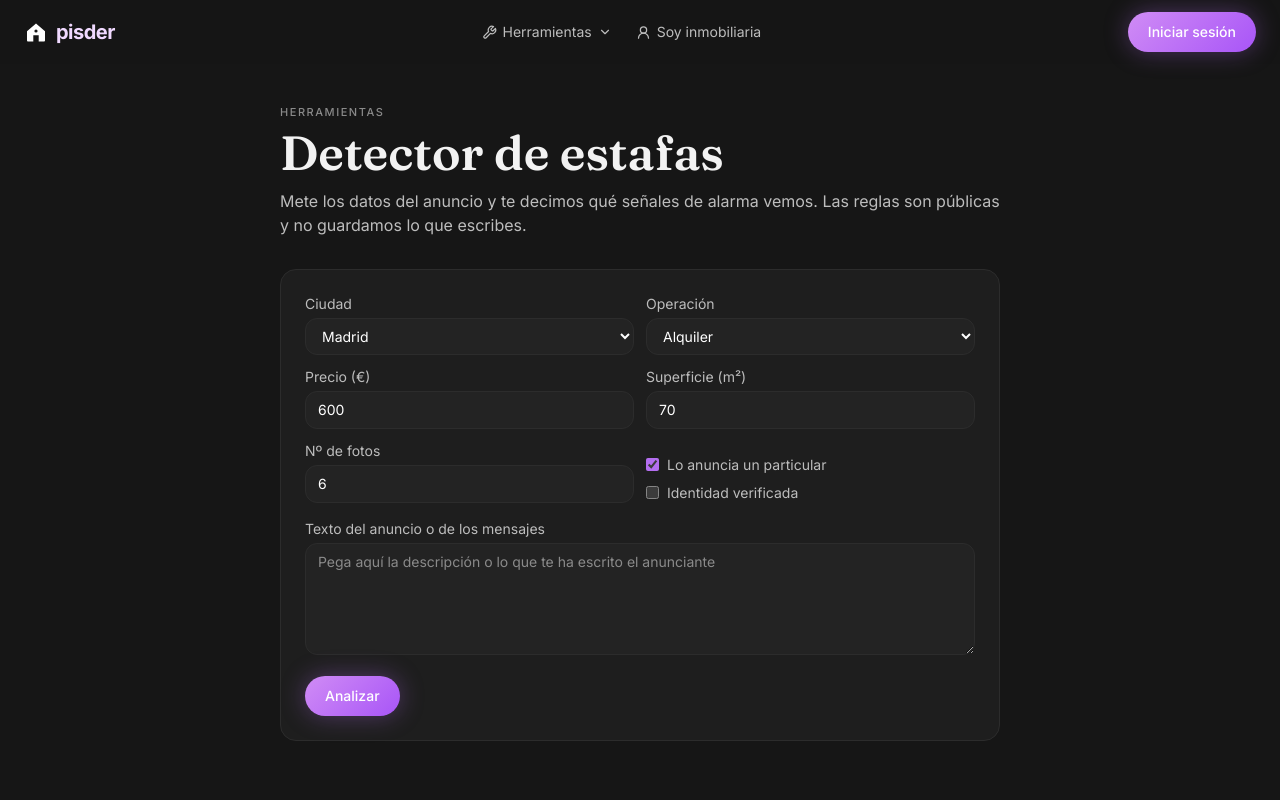
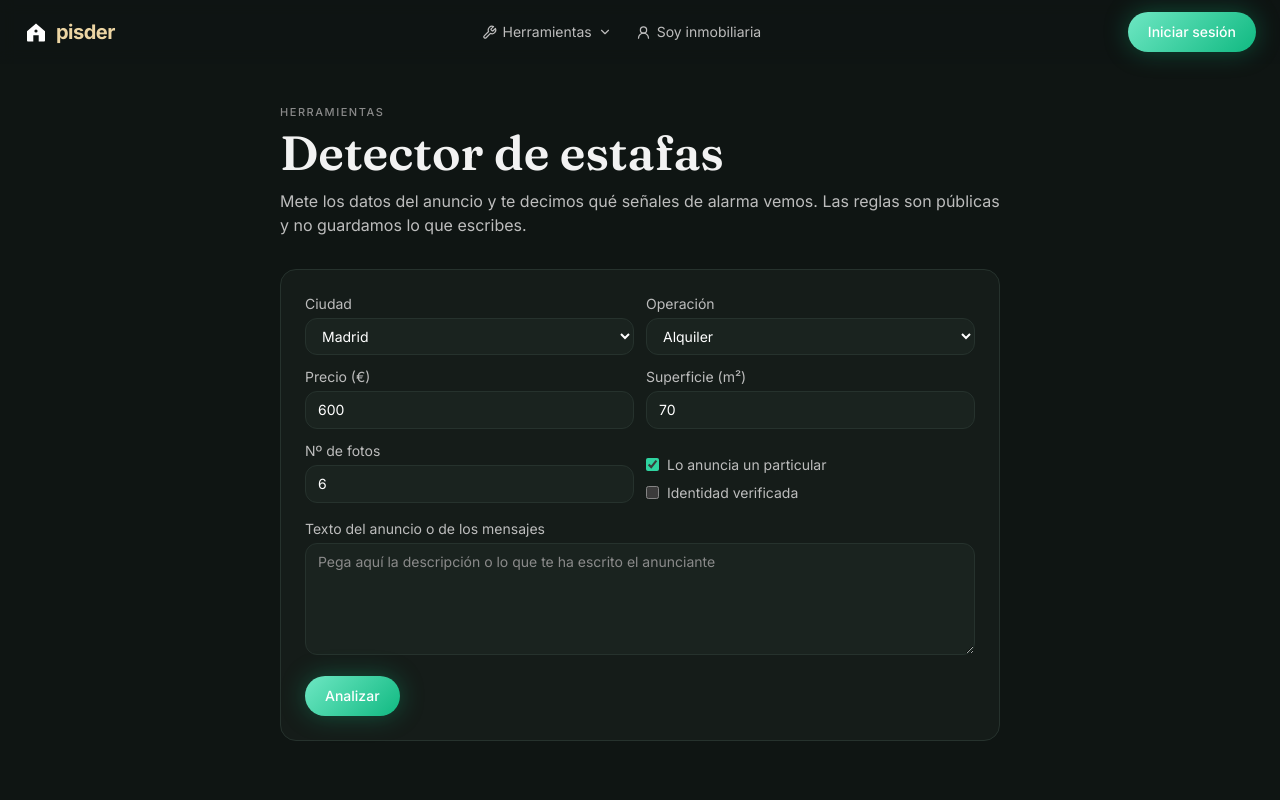
Before and after one commit to juancristobalgd1/pisder, a Next.js app: page /herramientas/detector-estafas in a window 1280 px wide. Shown: the top 800 px of the page. Built offline with nearby package versions, Linux system fonts and the light colour scheme.

Commit message:
Nueva paleta esmeralda y champán, propia de Pisder

```diff
--- a/app/globals.css
+++ b/app/globals.css
@@ -4,22 +4,22 @@
 @tailwind utilities;
 
 :root { color-scheme: dark; }
-html, body { background: #161616; color: #f2f2f2; }
+html, body { background: #0f1513; color: #f2f2f2; }
 body { font-family: Inter, system-ui, sans-serif; -webkit-font-smoothing: antialiased; }
 .no-scrollbar::-webkit-scrollbar { display: none; }
 .no-scrollbar { scrollbar-width: none; }
 .eyebrow { @apply text-[11px] font-medium uppercase tracking-[0.14em] text-muted; }
 .h-section { @apply font-serif text-3xl md:text-4xl text-white; }
-.btn-brand { @apply rounded-full bg-brand-grad px-5 py-2.5 text-sm font-medium text-white shadow-[0_0_24px_rgba(180,110,240,.35)] transition hover:brightness-110; }
+.btn-brand { @apply rounded-full bg-brand-grad px-5 py-2.5 text-sm font-medium text-white shadow-[0_0_24px_rgba(16,185,129,.35)] transition hover:brightness-110; }
 .btn-ghost { @apply rounded-full border border-line bg-surface px-4 py-2 text-sm text-soft transition hover:border-neutral-500 hover:text-white; }
 .chip { @apply inline-flex items-center gap-1.5 rounded-full border border-line bg-surface px-3 py-1.5 text-xs text-soft hover:border-neutral-500 hover:text-white transition; }
 .panel { @apply rounded-2xl border border-line bg-surface; }
 .input { @apply w-full rounded-xl border border-line bg-card px-3 py-2 text-sm text-white placeholder:text-muted outline-none focus:border-brand; }
-.leaflet-container { background: #1b1b1b; font-family: Inter, sans-serif; }
+.leaflet-container { background: #121a17; font-family: Inter, sans-serif; }
 .price-pin { background: #fff; color: #111; font-weight: 600; font-size: 12px; padding: 3px 8px; border-radius: 999px; box-shadow: 0 2px 8px rgba(0,0,0,.4); white-space: nowrap; }
-.price-pin.active { background: #b46ef0; color: #fff; }
+.price-pin.active { background: #2fd3a0; color: #fff; }
 .h-section { @apply font-semibold tracking-tight; }
-.pill-active { background: #c77dff; color: #24073f; }
-.btn-deep { @apply rounded-full bg-[#5b1a9e] px-5 py-3 text-[15px] font-medium text-white transition hover:bg-[#6a22b5]; }
+.pill-active { background: #34d399; color: #052e22; }
+.btn-deep { @apply rounded-full bg-[#0f5c46] px-5 py-3 text-[15px] font-medium text-white transition hover:bg-[#137257]; }
 .glass-btn { @apply grid place-items-center rounded-full border border-white/25 bg-black/30 backdrop-blur-sm text-white; }
 @media (max-width: 767px) { body { padding-bottom: 96px; overflow-x: hidden; } }
--- a/app/layout.tsx
+++ b/app/layout.tsx
@@ -9,7 +9,7 @@ export const metadata: Metadata = {
   title: `${BRAND.name}: encuentra tu casa ideal en España`,
   description: "Buscador de pisos con IA: todos los portales en una sola búsqueda. Escribe lo que buscas como se lo dirías a una persona.",
 };
-export const viewport: Viewport = { themeColor: "#161616", width: "device-width", initialScale: 1 };
+export const viewport: Viewport = { themeColor: "#0f1513", width: "device-width", initialScale: 1 };
 
 export default function RootLayout({ children }: { children: React.ReactNode }) {
   return (
--- a/components/BottomNav.tsx
+++ b/components/BottomNav.tsx
@@ -12,7 +12,7 @@ export default function BottomNav() {
   const p = usePathname() || "/";
   return (
     <nav className="fixed inset-x-0 bottom-4 z-40 flex justify-center md:hidden" aria-label="Navegación principal">
-      <div className="flex items-center gap-1 rounded-full border border-white/10 bg-[#232323]/95 p-1.5 shadow-[0_10px_40px_rgba(0,0,0,.6)] backdrop-blur">
+      <div className="flex items-center gap-1 rounded-full border border-white/10 bg-[#1a231f]/95 p-1.5 shadow-[0_10px_40px_rgba(0,0,0,.6)] backdrop-blur">
         {ITEMS.map(({ href, t, I, match }) => {
           const on = match(p);
           return (
--- a/components/Header.tsx
+++ b/components/Header.tsx
@@ -14,7 +14,7 @@ const TOOLS = [
 ];
 
 export function Avatar({ nombre, size = 44 }: { nombre: string; size?: number }) {
-  return <span style={{ width: size, height: size }} className="grid shrink-0 place-items-center rounded-full bg-gradient-to-br from-[#7b2ff7] to-[#c77dff] p-[2px]"><span className="grid h-full w-full place-items-center rounded-full bg-[#2a1840] text-sm font-semibold">{nombre.slice(0, 1).toUpperCase()}</span></span>;
+  return <span style={{ width: size, height: size }} className="grid shrink-0 place-items-center rounded-full bg-gradient-to-br from-[#10b981] to-[#34d399] p-[2px]"><span className="grid h-full w-full place-items-center rounded-full bg-[#123328] text-sm font-semibold">{nombre.slice(0, 1).toUpperCase()}</span></span>;
 }
 
 export default function Header() {
--- a/components/Logo.tsx
+++ b/components/Logo.tsx
@@ -6,9 +6,9 @@ export default function Logo({ big = false }: { big?: boolean }) {
     <Link href="/" className="flex items-center gap-2 text-white" aria-label={`${BRAND.name}, inicio`}>
       <svg width={s} height={s} viewBox="0 0 24 24" fill="none" aria-hidden>
         <path d="M3 11.2 12 3.5l9 7.7V20.5a.9.9 0 0 1-.9.9h-5.4v-6.2H9.3v6.2H3.9a.9.9 0 0 1-.9-.9v-9.3Z" fill="#fff" />
-        <circle cx="12" cy="11" r="1.6" fill="#161616" />
+        <circle cx="12" cy="11" r="1.6" fill="#0f1513" />
       </svg>
-      <span className={`${big ? "text-[26px]" : "text-xl"} font-bold tracking-tight text-[#f0d9ff]`}>{BRAND.name}</span>
+      <span className={`${big ? "text-[26px]" : "text-xl"} font-bold tracking-tight text-[#ecd5a3]`}>{BRAND.name}</span>
     </Link>
   );
 }
--- a/components/PerfilView.tsx
+++ b/components/PerfilView.tsx
@@ -60,7 +60,7 @@ export default function PerfilView() {
               <ul className="mt-4 divide-y divide-white/5">
                 {cols.map((c) => (
                   <li key={c.id} className="flex items-center justify-between py-3.5">
-                    <span className="flex items-center gap-3"><span className="grid h-11 w-11 place-items-center rounded-xl bg-[#2a1840] text-[#c77dff]"><FolderOpen size={20} /></span><span><span className="block font-medium">{c.nombre}</span><span className="text-sm text-muted">{c.ids.length} propiedades</span></span></span>
+                    <span className="flex items-center gap-3"><span className="grid h-11 w-11 place-items-center rounded-xl bg-[#123328] text-[#34d399]"><FolderOpen size={20} /></span><span><span className="block font-medium">{c.nombre}</span><span className="text-sm text-muted">{c.ids.length} propiedades</span></span></span>
                     <button onClick={() => borrar(c.id)} aria-label={`Borrar ${c.nombre}`} className="p-2 text-muted"><Trash2 size={18} /></button>
                   </li>))}
               </ul>
@@ -70,13 +70,13 @@ export default function PerfilView() {
       </div>
 
       <div className="mt-4 rounded-[22px] border border-white/10 bg-[#1a1a1c] p-5">
-        <div className="flex items-center justify-between"><span className="flex items-center gap-2 text-[20px] font-semibold"><Heart size={20} className="text-[#c77dff]" />Favoritos</span><Link href="/favoritos/" className="text-sm text-soft">Ver todos ({favs.length})</Link></div>
+        <div className="flex items-center justify-between"><span className="flex items-center gap-2 text-[20px] font-semibold"><Heart size={20} className="text-[#34d399]" />Favoritos</span><Link href="/favoritos/" className="text-sm text-soft">Ver todos ({favs.length})</Link></div>
         {favListings.length ? <div className="mt-4 grid gap-6 sm:grid-cols-2">{favListings.map((l) => <PropertyCard key={l!.id} l={l!} compact />)}</div>
           : <p className="mt-3 text-[15px] text-soft">Toca el corazón de cualquier anuncio para guardarlo aquí.</p>}
       </div>
 
       <div className="mt-4 rounded-[22px] border border-white/10 bg-[#1a1a1c] p-5">
-        <span className="flex items-center gap-2 text-[20px] font-semibold"><Bell size={20} className="text-[#c77dff]" />Alertas</span>
+        <span className="flex items-center gap-2 text-[20px] font-semibold"><Bell size={20} className="text-[#34d399]" />Alertas</span>
         {alertas.length ? <ul className="mt-3 space-y-2">{alertas.map((a, k) => (
           <li key={k + a.expira} className="flex items-center justify-between rounded-xl bg-white/[.04] px-4 py-3"><Link href={`/buscar/${a.params}`} className="min-w-0"><span className="block truncate">{a.query}</span><span className="text-xs text-muted">Caduca el {new Date(a.expira).toLocaleDateString("es-ES")}</span></Link><button onClick={() => setAlertas(alertas.filter((_, j) => j !== k))} aria-label="Borrar alerta" className="p-2 text-muted"><X size={16} /></button></li>))}</ul>
           : <p className="mt-3 text-[15px] text-soft">Desde una búsqueda, toca «Crear alerta» y te avisamos de los pisos nuevos.</p>}
--- a/components/PropertyCard.tsx
+++ b/components/PropertyCard.tsx
@@ -28,7 +28,7 @@ export default function PropertyCard({ l, compact = false, onHover, onMap }: { l
         {visitada && <span className="absolute left-3 top-3 flex items-center gap-1.5 rounded-full border border-[#3b6cff] bg-[#0f1a3d]/85 px-3 py-1 text-[13px] font-medium text-[#8fb0ff]"><Eye size={15} />Visitada</span>}
         {!visitada && l.destacada && <span className="absolute left-3 top-3 rounded-full bg-brand-grad px-2.5 py-1 text-[11px] font-semibold uppercase">Destacado</span>}
         <button aria-label={fav ? "Quitar de favoritos" : "Guardar en favoritos"} onClick={(e) => { e.preventDefault(); e.stopPropagation(); toggle(l.id); }}
-          className="glass-btn absolute right-3 top-3 h-11 w-11 md:h-9 md:w-9"><Heart size={20} className={fav ? "fill-[#c77dff] text-[#c77dff]" : ""} /></button>
+          className="glass-btn absolute right-3 top-3 h-11 w-11 md:h-9 md:w-9"><Heart size={20} className={fav ? "fill-[#34d399] text-[#34d399]" : ""} /></button>
         {n > 1 && (<>
           <button onClick={(e) => go(e, -1)} aria-label="Foto anterior" className="glass-btn absolute left-2.5 top-1/2 h-10 w-10 -translate-y-1/2 md:hidden md:group-hover:grid"><ChevronLeft size={20} /></button>
           <button onClick={(e) => go(e, 1)} aria-label="Foto siguiente" className="glass-btn absolute right-2.5 top-1/2 h-10 w-10 -translate-y-1/2 md:hidden md:group-hover:grid"><ChevronRight size={20} /></button>
--- a/components/search/FiltersDrawer.tsx
+++ b/components/search/FiltersDrawer.tsx
@@ -42,7 +42,7 @@ export default function FiltersDrawer({ base, op, onClose, onApply }: { base: Pa
           <section><p className="mb-2 text-soft">Baños</p><Pills k="banosMin" opts={[1, 2, 3]} /></section>
           <section><p className="mb-2 text-soft">Características</p>
             <div className="flex flex-wrap gap-2">{EXTRAS_ALL.map((e) => <button key={e} onClick={() => set({ extras: toggle(f.extras, e) })} className={`chip ${f.extras?.includes(e) ? "border-brand bg-brand/15 text-white" : ""}`}>{extraLabel(e)}</button>)}</div></section>
-          <label className="flex items-center gap-3"><input type="checkbox" checked={!!f.soloParticulares} onChange={(e) => set({ soloParticulares: e.target.checked })} className="h-4 w-4 accent-[#b46ef0]" /> Solo particulares (sin agencia)</label>
+          <label className="flex items-center gap-3"><input type="checkbox" checked={!!f.soloParticulares} onChange={(e) => set({ soloParticulares: e.target.checked })} className="h-4 w-4 accent-[#2fd3a0]" /> Solo particulares (sin agencia)</label>
         </div>
         <div className="flex gap-3 border-t border-line px-5 py-4">
           <button onClick={() => setF({ q: base.q })} className="btn-ghost flex-1">Limpiar</button>
--- a/components/tools/ScamCheck.tsx
+++ b/components/tools/ScamCheck.tsx
@@ -15,8 +15,8 @@ export default function ScamCheck() {
         <label className="text-soft">Superficie (m²)<input className="input mt-1" type="number" value={f.m2} onChange={(e) => set({ m2: +e.target.value })} /></label>
         <label className="text-soft">Nº de fotos<input className="input mt-1" type="number" value={f.fotos} onChange={(e) => set({ fotos: +e.target.value })} /></label>
         <div className="flex flex-col justify-end gap-2 text-soft">
-          <label className="flex items-center gap-2"><input type="checkbox" checked={f.particular} onChange={(e) => set({ particular: e.target.checked })} className="accent-[#b46ef0]" />Lo anuncia un particular</label>
-          <label className="flex items-center gap-2"><input type="checkbox" checked={f.verificado} onChange={(e) => set({ verificado: e.target.checked })} className="accent-[#b46ef0]" />Identidad verificada</label></div>
+          <label className="flex items-center gap-2"><input type="checkbox" checked={f.particular} onChange={(e) => set({ particular: e.target.checked })} className="accent-[#2fd3a0]" />Lo anuncia un particular</label>
+          <label className="flex items-center gap-2"><input type="checkbox" checked={f.verificado} onChange={(e) => set({ verificado: e.target.checked })} className="accent-[#2fd3a0]" />Identidad verificada</label></div>
       </div>
       <label className="block text-soft">Texto del anuncio o de los mensajes<textarea className="input mt-1 h-28" value={f.descripcion} onChange={(e) => set({ descripcion: e.target.value })} placeholder="Pega aquí la descripción o lo que te ha escrito el anunciante" /></label>
       <button className="btn-brand" onClick={() => setRes(riesgoEstafa({ precio: f.precio, m2: f.m2, ciudad: f.ciudad, operacion: f.operacion, fotos: Array(Math.max(0, f.fotos)).fill(""), descripcion: f.descripcion, anunciante: { tipo: f.particular ? "particular" : "agencia", nombre: "", telefono: "", verificado: f.verificado } }))}>Analizar</button>
--- a/tailwind.config.ts
+++ b/tailwind.config.ts
@@ -4,9 +4,9 @@ const config: Config = {
   theme: {
     extend: {
       colors: {
-        bg: "#161616", surface: "#1e1e1e", card: "#232323", line: "#2c2c2c",
+        bg: "#0f1513", surface: "#151c19", card: "#1a231f", line: "#26322d",
         muted: "#8a8a8a", soft: "#bdbdbd",
-        brand: { DEFAULT: "#b46ef0", 400: "#c99af7", 600: "#9a4fe0", 700: "#7e3bc4" },
+        brand: { DEFAULT: "#2fd3a0", 400: "#6ee7c3", 600: "#14b88a", 700: "#0e8f6c" },
         wa: "#25d366",
       },
       fontFamily: {
@@ -14,7 +14,7 @@ const config: Config = {
         sans: ["Inter", "system-ui", "-apple-system", "Segoe UI", "sans-serif"],
       },
       backgroundImage: {
-        "brand-grad": "linear-gradient(135deg,#d08cf5 0%,#a855f7 100%)",
+        "brand-grad": "linear-gradient(135deg,#6ee7c3 0%,#10b981 100%)",
         "card-fade": "linear-gradient(180deg,rgba(0,0,0,0) 45%,rgba(0,0,0,.75) 100%)",
       },
     },
```
Also changed, not shown: components/HeroSearch.tsx (+4 -4 lines), components/search/SearchView.tsx (+4 -4 lines), public/img/hero-mobile.webp, public/img/hero-wide.webp.
